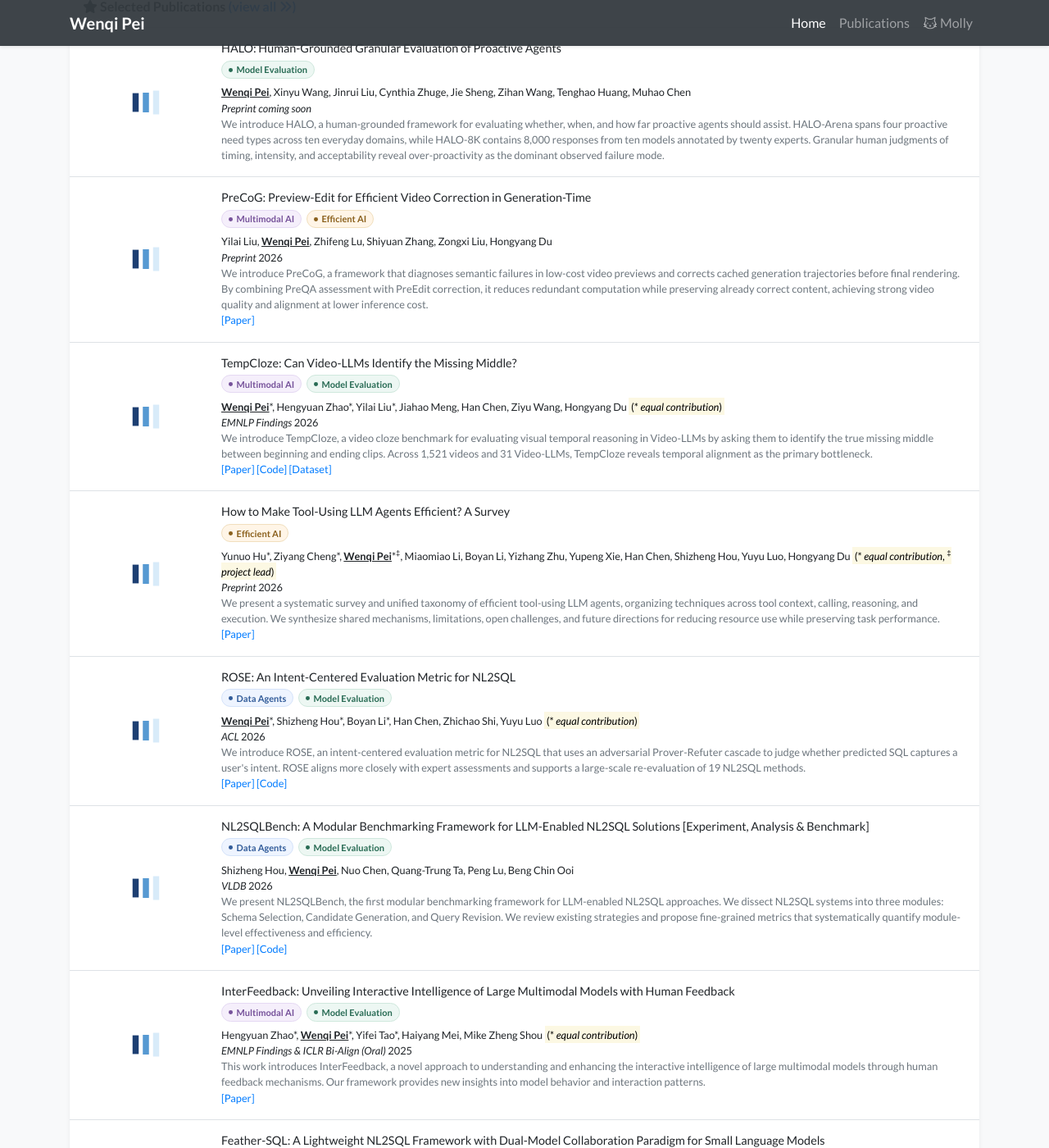
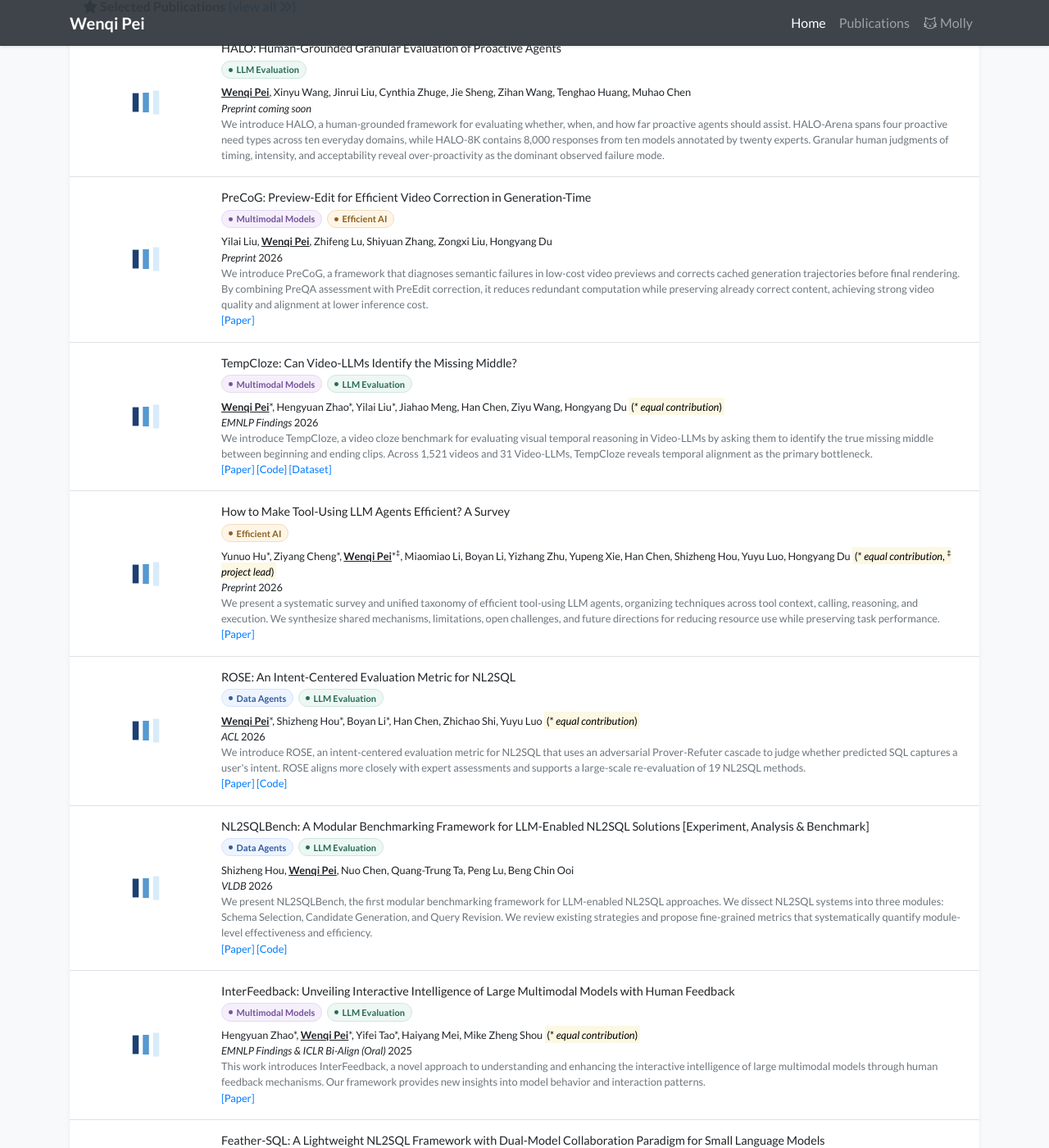
Before and after one commit to CedricPei/CedricPei.github.io, a Jekyll site: the page built from index.html, in a window 1280 px wide and 1400 px high, scrolled down 1131 px. Shown: the whole window at 82% size. Built offline with Jekyll 4.4.1, drawn with Linux system fonts in a browser that asks for light colours; nearby versions of some CDN libraries; a style sheet for code colours, icons or effects is not loaded; some of the changed text lies outside the part shown.

Commit message:
Align research topic labels with resume

```diff
--- a/_data/profile.yml
+++ b/_data/profile.yml
@@ -19,7 +19,7 @@ twitter: WenqiPei
 short_bio_text_justify: false
 short_bio: >-
   <p>
-    I am a MPhil student at The University of Hong Kong (HKU), supervised by <a href="https://hongyangdu.github.io/" target="_blank">Prof. Hongyang Du</a> at NICE Lab. Prior to this, I completed my Bachelor's degree at the National University of Singapore (NUS) under the supervision of <a href="https://www.comp.nus.edu.sg/~hebs/" target="_blank">Prof. Bingsheng He</a>. My research interests include <span class="research-interest publication-tag--data-agent">Data Agents</span>, <span class="research-interest publication-tag--evaluation">Model Evaluation</span>, <span class="research-interest publication-tag--multimodal">Multimodal AI</span>, and <span class="research-interest publication-tag--efficient">Efficient AI</span>. I am open to collaborating with people who share similar research interests.
+    I am a MPhil student at The University of Hong Kong (HKU), supervised by <a href="https://hongyangdu.github.io/" target="_blank">Prof. Hongyang Du</a> at NICE Lab. Prior to this, I completed my Bachelor's degree at the National University of Singapore (NUS) under the supervision of <a href="https://www.comp.nus.edu.sg/~hebs/" target="_blank">Prof. Bingsheng He</a>. My research interests include <span class="research-interest publication-tag--data-agent">Data Agents</span>, <span class="research-interest publication-tag--evaluation">LLM Evaluation</span>, <span class="research-interest publication-tag--multimodal">Multimodal Models</span>, and <span class="research-interest publication-tag--efficient">Efficient AI</span>. I am open to collaborating with people who share similar research interests.
   </p>
   <p>
     <strong>I am currently seeking PhD opportunities for Fall 2027.</strong> Please feel free to reach out if you see a potential research fit.
--- a/_data/publication_tags.yml
+++ b/_data/publication_tags.yml
@@ -1,8 +1,8 @@
 data-agent:
   label: Data Agents
 multimodal:
-  label: Multimodal AI
+  label: Multimodal Models
 evaluation:
-  label: Model Evaluation
+  label: LLM Evaluation
 efficient:
   label: Efficient AI
```
